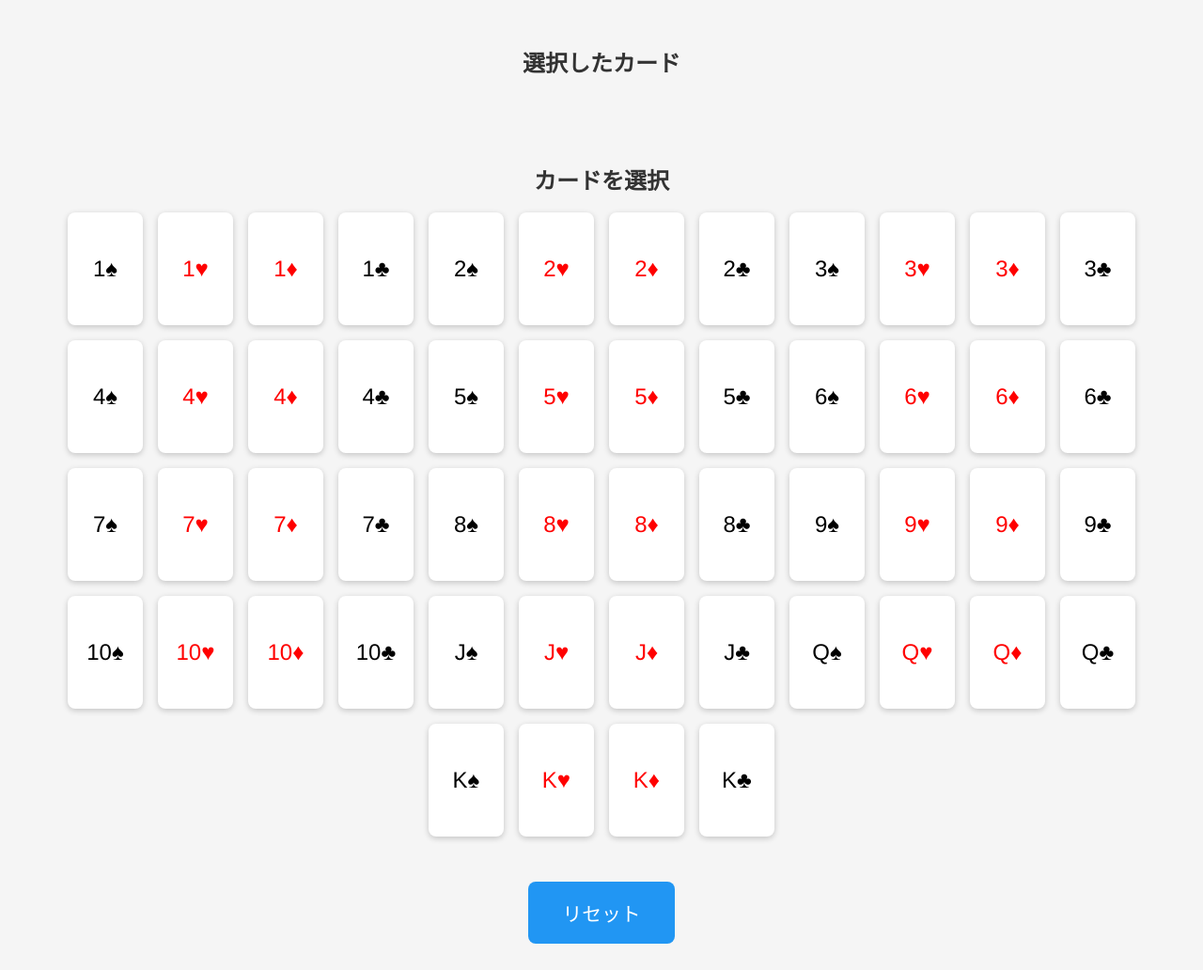
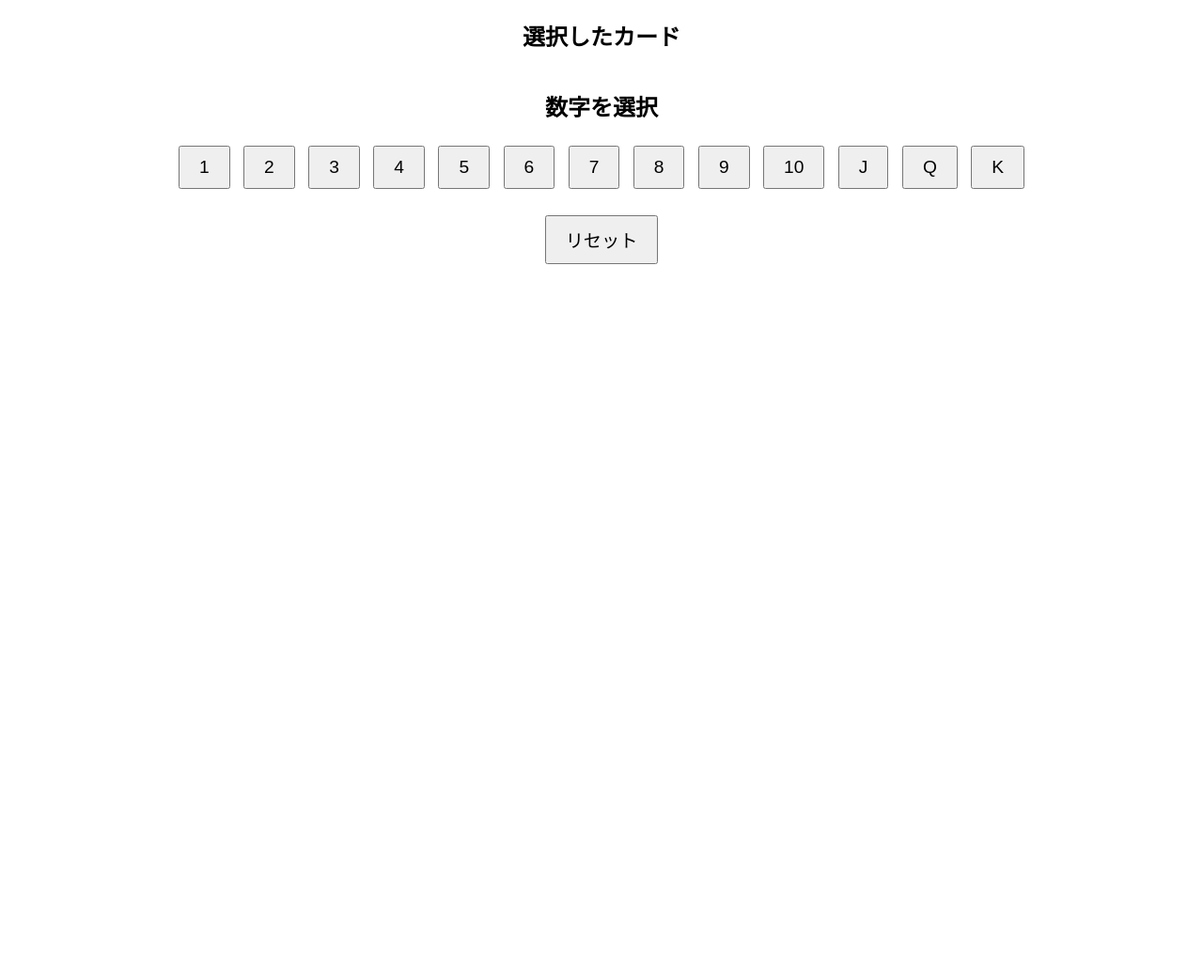
Before and after one commit to tmfinac/pokerhands, a Flask app: page / in a window 1280 px wide. Shown: the whole page at 94% size. After the commit the page ends 281 px from the top, so only its background shows below. Run offline with Flask 3, Linux system fonts and the light colour scheme.

```diff
--- a/app.py
+++ b/app.py
@@ -1,73 +1,63 @@
-from flask import Flask, render_template, redirect, session, url_for, jsonify
-from collections import Counter
+from flask import Flask, session, render_template, redirect
 
 app = Flask(__name__)
-app.secret_key = "super-secret-key"
+app.secret_key = "your_secret_key"
 
-numbers = ["1", "2", "3", "4", "5", "6", "7", "8", "9", "10", "J", "Q", "K"]
-suits = ["♠", "♥", "♦", "♣"]  # HTML上で表示
-cards = [n + s for n in numbers for s in suits]
+numbers = ["1","2","3","4","5","6","7","8","9","10","J","Q","K"]
+suits = ["♥", "♦", "♠", "♣"]
 
-num_order = {n: i for i, n in enumerate(numbers, start=1)}
-
-
-def judge_hand(selected):
-    if len(selected) != 5:
+def judge_hand(cards):
+    if len(cards) != 5:
         return ""
-
-    nums = [card[:-1] for card in selected]
-    suits_list = [card[-1] for card in selected]
-
-    counts = Counter(nums)
-    counts_values = sorted(counts.values(), reverse=True)
-
-    is_flush = len(set(suits_list)) == 1
-    num_indices = sorted([num_order[n] for n in nums])
-    is_straight = all(num_indices[i] - num_indices[i - 1] == 1 for i in range(1, 5))
-
-    if is_straight and is_flush:
-        return "ストレートフラッシュ"
-    elif counts_values == [4, 1]:
-        return "フォー・オブ・ア・カインド"
-    elif counts_values == [3, 2]:
+    values = [c[:-1] for c in cards]
+    counts = {v: values.count(v) for v in set(values)}
+    if 3 in counts.values() and 2 in counts.values():
         return "フルハウス"
-    elif is_flush:
-        return "フラッシュ"
-    elif is_straight:
-        return "ストレート"
-    elif counts_values == [3, 1, 1]:
-        return "スリー・オブ・ア・カインド"
-    elif counts_values == [2, 2, 1]:
+    elif 3 in counts.values():
+        return "スリーカード"
+    elif list(counts.values()).count(2) == 2:
         return "ツーペア"
-    elif counts_values == [2, 1, 1, 1]:
+    elif 2 in counts.values():
         return "ワンペア"
     else:
         return "ハイカード"
 
-
 @app.route("/")
 def index():
-    selected = session.get("selected_cards", [])
-    result = judge_hand(selected)
-    return render_template("index.html", cards=cards, selected=selected, result=result)
+    selected_cards = session.get("selected_cards", [])
+    selected_number = session.get("selected_number")
+    result = judge_hand(selected_cards)
+    return render_template("index.html",
+                           selected_cards=selected_cards,
+                           selected_number=selected_number,
+                           numbers=numbers,
+                           suits=suits,
+                           result=result)
 
+@app.route("/select_number/<num>")
+def select_number(num):
+    session["selected_number"] = num
+    return redirect("/")
 
-@app.route("/add_ajax/<card>")
-def add_ajax(card):
+@app.route("/add_card/<suit>")
+def add_card(suit):
+    selected_number = session.get("selected_number")
+    if not selected_number:
+        return redirect("/")
+    card = f"{selected_number}{suit}"
     if "selected_cards" not in session:
         session["selected_cards"] = []
     if len(session["selected_cards"]) < 5:
         session["selected_cards"].append(card)
-        session.modified = True
-    result = judge_hand(session["selected_cards"])
-    return jsonify({"selected": session["selected_cards"], "result": result})
-
+    session["selected_number"] = None
+    session.modified = True
+    return redirect("/")
 
 @app.route("/reset")
 def reset():
-    session["selected_cards"] = []
-    session.modified = True
-    return redirect(url_for("index"))
+    session.pop("selected_cards", None)
+    session.pop("selected_number", None)
+    return redirect("/")
 
 
 if __name__ == "__main__":
--- a/templates/index.html
+++ b/templates/index.html
@@ -4,122 +4,52 @@
 <meta charset="UTF-8">
 <title>5カードポーカー役判定</title>
 <style>
-body {
-    font-family: 'Helvetica', 'Arial', sans-serif;
-    background:#f5f5f5;
-    display:flex;
-    flex-direction:column;
-    align-items:center;
-    padding:20px;
+body { font-family: Arial, sans-serif; text-align: center; margin: 20px; }
+img.card { width: 100px; margin: 5px; cursor: pointer; transition: transform 0.3s; }
+img.card:hover { transform: rotateY(180deg); }
+button { font-size: 1.2em; padding: 10px 20px; margin: 5px; cursor: pointer; }
+.slot { margin-bottom: 20px; display: flex; justify-content: center; flex-wrap: wrap; }
+.result { font-size: 2em; color: #ff0000; margin: 20px 0; }
+@media (max-width: 600px) {
+    img.card { width: 70px; }
+    button { font-size: 1em; padding: 8px 16px; }
 }
-
-h2 { color:#333; margin-bottom:10px; }
-
-.cards-container {
-    display:flex;
-    flex-wrap:wrap;
-    justify-content:center;
-    margin-bottom:20px;
-}
-
-.card {
-    width:80px;
-    height:120px;
-    margin:8px;
-    cursor:pointer;
-    border-radius:8px;
-    background:white;
-    box-shadow:0 2px 6px rgba(0,0,0,0.2);
-    display:flex;
-    align-items:center;
-    justify-content:center;
-    font-size:1.5em;
-    transition: transform 0.5s, box-shadow 0.5s;
-    perspective: 600px; /* 3D効果 */
-}
-
-.card.red { color: red; }
-.card.black { color: black; }
-
-.card:hover {
-    transform: rotateY(180deg) scale(1.1);
-    box-shadow:0 5px 15px rgba(0,0,0,0.3);
-}
-
-.result {
-    font-size:2.5em;
-    font-weight:bold;
-    margin:20px 0;
-    text-shadow:2px 2px 5px rgba(0,0,0,0.3);
-    text-align:center;
-    color:#ff5722;
-}
-
-button {
-    background:#2196f3;
-    color:white;
-    border:none;
-    padding:18px 36px;
-    font-size:1.3em;
-    border-radius:8px;
-    cursor:pointer;
-    transition: background 0.2s, transform 0.2s;
-}
-
-button:hover { background:#1976d2; transform:scale(1.05); }
-
-@media (max-width:600px){
-    .card{ width:70px; height:100px; font-size:1.2em;}
-    .result{ font-size:2em;}
-    button{ padding:14px 28px; font-size:1.1em;}
-}
-@media (max-width:400px){
-    .card{ width:60px; height:90px; font-size:1em;}
-    .result{ font-size:1.5em;}
-    button{ padding:12px 24px; font-size:1em;}
-}
+.red { color: red; }
+.black { color: black; }
 </style>
 </head>
 <body>
 
 <h2>選択したカード</h2>
-<div id="selected" class="cards-container">
-    {% for card in selected %}
-        <div class="card {{ 'red' if card[-1] in ['♥','♦'] else 'black' }}">{{ card }}</div>
-    {% endfor %}
+<div class="slot">
+{% for card in selected_cards %}
+    {% set color = "red" if "♥" in card or "♦" in card else "black" %}
+    <span class="{{ color }}">
+        <img class="card" src="{{ url_for('static', filename='cards/' + card + '.png') }}">
+    </span>
+{% endfor %}
 </div>
 
-<p id="result" class="result">{% if result %}役判定: {{ result }}{% endif %}</p>
+<div class="result">{{ result }}</div>
 
-<h2>カードを選択</h2>
-<div class="cards-container">
-    {% for card in cards %}
-        <div class="card {{ 'red' if card[-1] in ['♥','♦'] else 'black' }}" onclick="addCard('{{ card }}')">{{ card }}</div>
-    {% endfor %}
+{% if not selected_number %}
+<h2>数字を選択</h2>
+<div>
+{% for num in numbers %}
+    <a href="/select_number/{{ num }}"><button>{{ num }}</button></a>
+{% endfor %}
 </div>
+{% else %}
+<h2>スートを選択 (数字: {{ selected_number }})</h2>
+<div>
+{% for suit in suits %}
+    <a href="/add_card/{{ suit }}"><button>{{ suit }}</button></a>
+{% endfor %}
+</div>
+{% endif %}
 
-<form action="{{ url_for('reset') }}" method="get" style="margin-top:20px;">
-    <button type="submit">リセット</button>
-</form>
-
-<script>
-function addCard(card){
-    fetch(`/add_ajax/${card}`)
-    .then(res=>res.json())
-    .then(data=>{
-        const selectedDiv = document.getElementById("selected");
-        selectedDiv.innerHTML="";
-        data.selected.forEach(c=>{
-            const div=document.createElement("div");
-            div.className="card "+(c.slice(-1)==='♥'||c.slice(-1)==='♦' ? 'red':'black');
-            div.textContent=c;
-            selectedDiv.appendChild(div);
-        });
-        const resultP=document.getElementById("result");
-        resultP.textContent = data.result ? "役判定: "+data.result : "";
-    });
-}
-</script>
+<br>
+<a href="/reset"><button>リセット</button></a>
 
 </body>
 </html>
```
